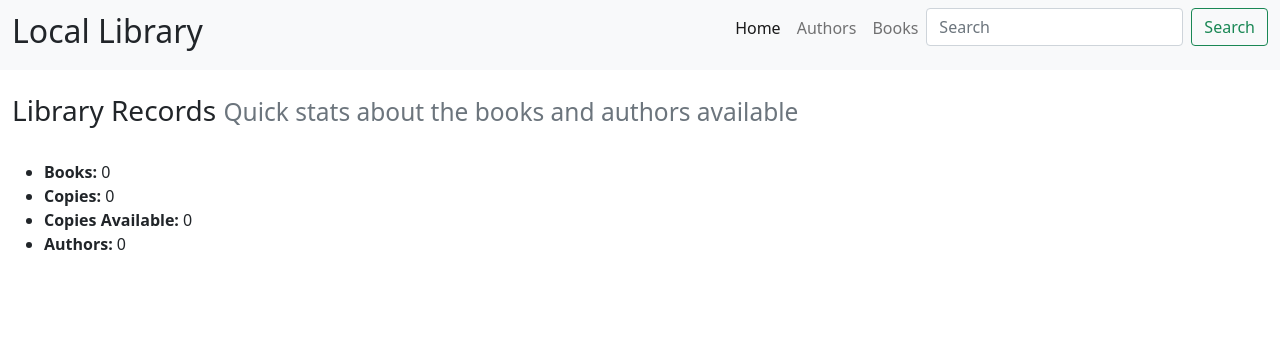
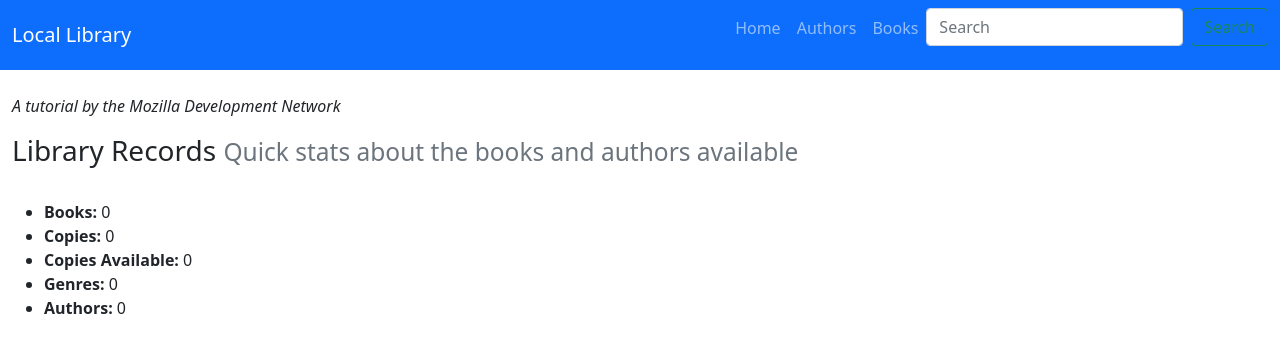
Before and after one commit to swford89/local_library, a Django app: page /catalog/ in a window 1280 px wide. Shown: the top 353 px of the page. Run offline with Django 3.2, Linux system fonts and the light colour scheme; data that the repository does not hold is empty.

Commit message:
formatted templates

```diff
--- a/catalog/templates/catalog/base.html
+++ b/catalog/templates/catalog/base.html
@@ -9,18 +9,18 @@
 </head>
 
 <body>
-    <nav class="navbar navbar-expand-lg navbar-light bg-light">
+    <nav class="navbar navbar-expand-lg navbar-dark bg-primary">
         <div class="container-fluid">
-            <h2>Local Library</h2>
+            <a class="navbar-brand" href="{% url 'catalog:index' %}">Local Library</a>
             <ul class="navbar-nav">
                 <li class="nav-item">
-                    <a class="nav-link active" aria-current="page" href="{% url 'catalog:index' %}">Home</a>
+                    <a class="nav-link" aria-current="page" href="{% url 'catalog:index' %}">Home</a>
                 </li>
                 <li class="nav-item">
-                    <a class="nav-link" href="{% url 'catalog:authors_list' %}">Authors</a>
+                    <a class="nav-link" href="{% url 'catalog:author_list' %}">Authors</a>
                 </li>
                 <li class="nav-item">
-                    <a class="nav-link" href="{% url 'catalog:books_list' %}">Books</a>
+                    <a class="nav-link" href="{% url 'catalog:book_list' %}">Books</a>
                 </li>
                 <form class="d-flex" action="get">
                     {% csrf_token %}
--- a/catalog/templates/catalog/index.html
+++ b/catalog/templates/catalog/index.html
@@ -1,8 +1,10 @@
 {% extends 'catalog/base.html' %}
 
 {% block content %}
-
 <br>
+<div class="container-fluid">
+  <p><em>A tutorial by the Mozilla Development Network</em></p>
+</div>
 <div class="container-fluid">
   <h3>
     Library Records
@@ -15,6 +17,7 @@
     <li><strong>Books: </strong>{{ num_books }}</li>
     <li><strong>Copies: </strong>{{ num_instances }}</li>
     <li><strong>Copies Available: </strong>{{ num_instances_available }}</li>
+    <li><strong>Genres: </strong>{{ num_genres }}</li>
     <li><strong>Authors: </strong>{{ num_authors }}</li>
   </ul>
 </div>
```
Also changed, not shown: catalog/templates/catalog/author_list.html (added, +38 -0 lines), catalog/templates/catalog/book_list.html (added, +38 -0 lines).
